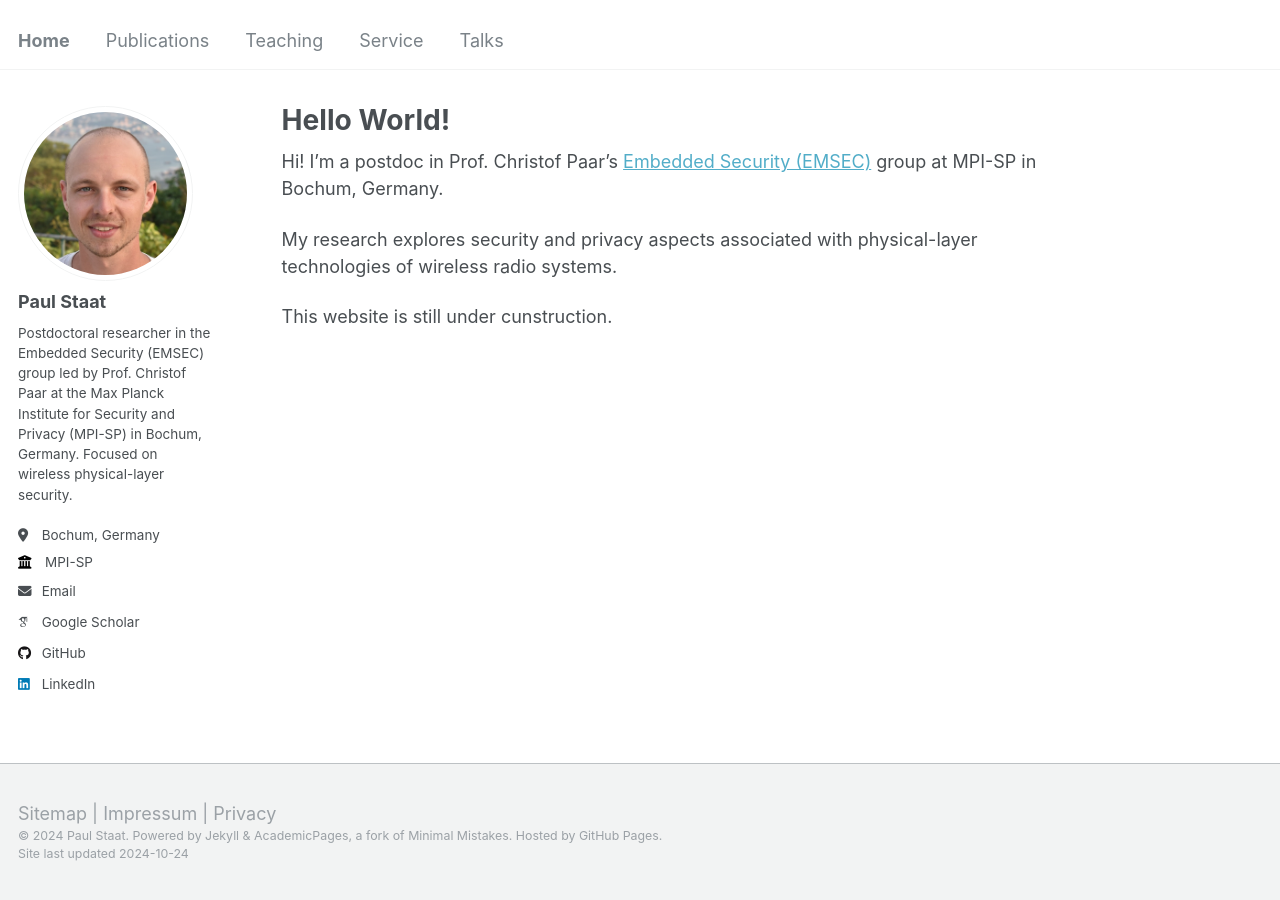
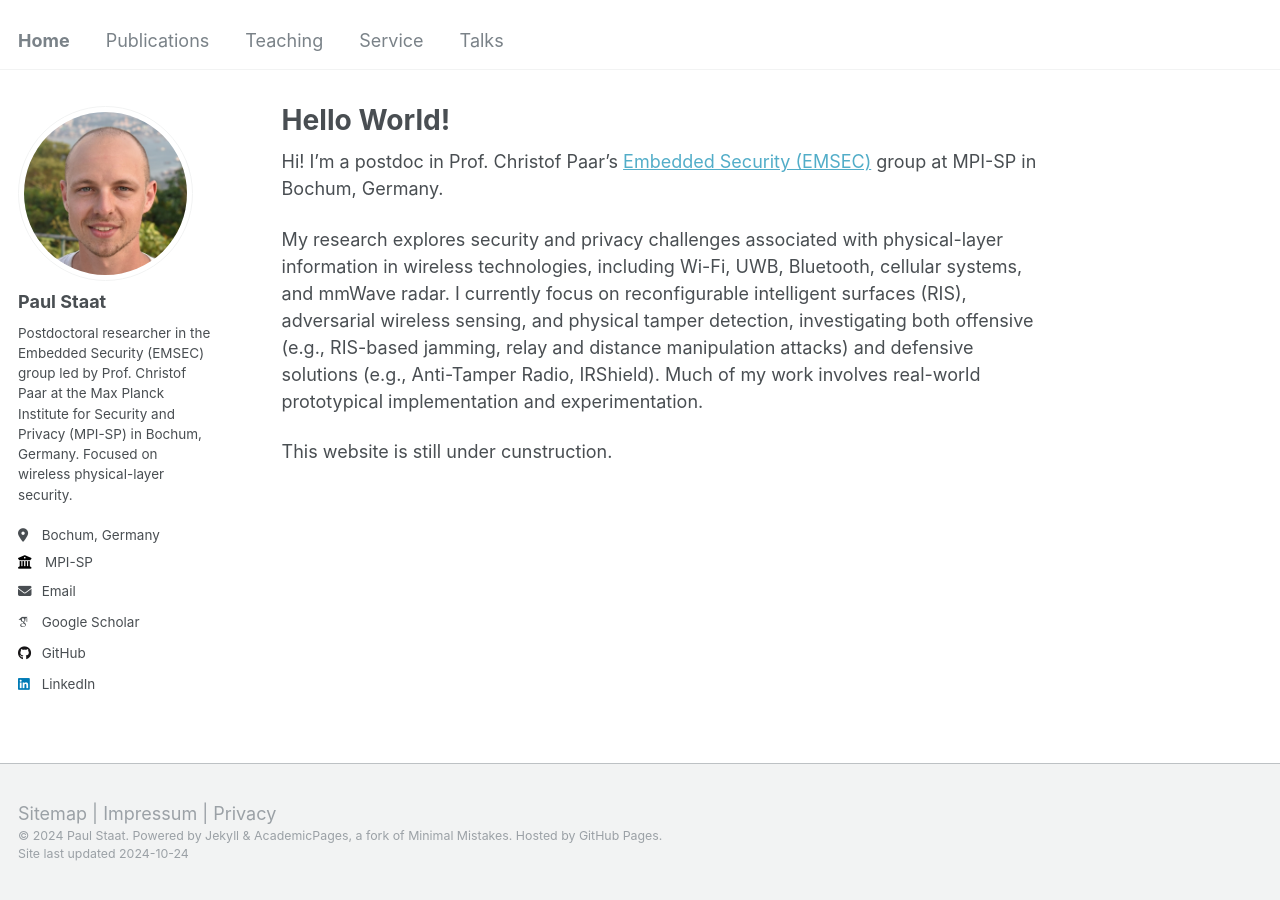
Before and after one commit to paulstaat/paulstaat.github.io, a Jekyll site: the page built from _pages/about.md, in a window 1280 px wide. Built offline with Jekyll 4.4.1, drawn with Linux system fonts in a browser that asks for light colours; some web fonts are replaced.

Commit message:
New about text

```diff
--- a/_pages/about.md
+++ b/_pages/about.md
@@ -9,6 +9,6 @@ redirect_from:
 
 Hi! I'm a postdoc in Prof. Christof Paar's <a href="https://www.mpi-sp.org/paar" target="_blank">Embedded Security (EMSEC)</a> group at MPI-SP in Bochum, Germany.
 
-My research explores security and privacy aspects associated with physical-layer technologies of wireless radio systems.
+My research explores security and privacy challenges associated with physical-layer information in wireless technologies, including Wi-Fi, UWB, Bluetooth, cellular systems, and mmWave radar. I currently focus on reconfigurable intelligent surfaces (RIS), adversarial wireless sensing, and physical tamper detection, investigating both offensive (e.g., RIS-based jamming, relay and distance manipulation attacks) and defensive solutions (e.g., Anti-Tamper Radio, IRShield). Much of my work involves real-world prototypical implementation and experimentation.
 
 This website is still under cunstruction.
```
Also changed, not shown: _pages/service.md (+5 -0 lines), _pages/teaching.md (+1 -0 lines).
